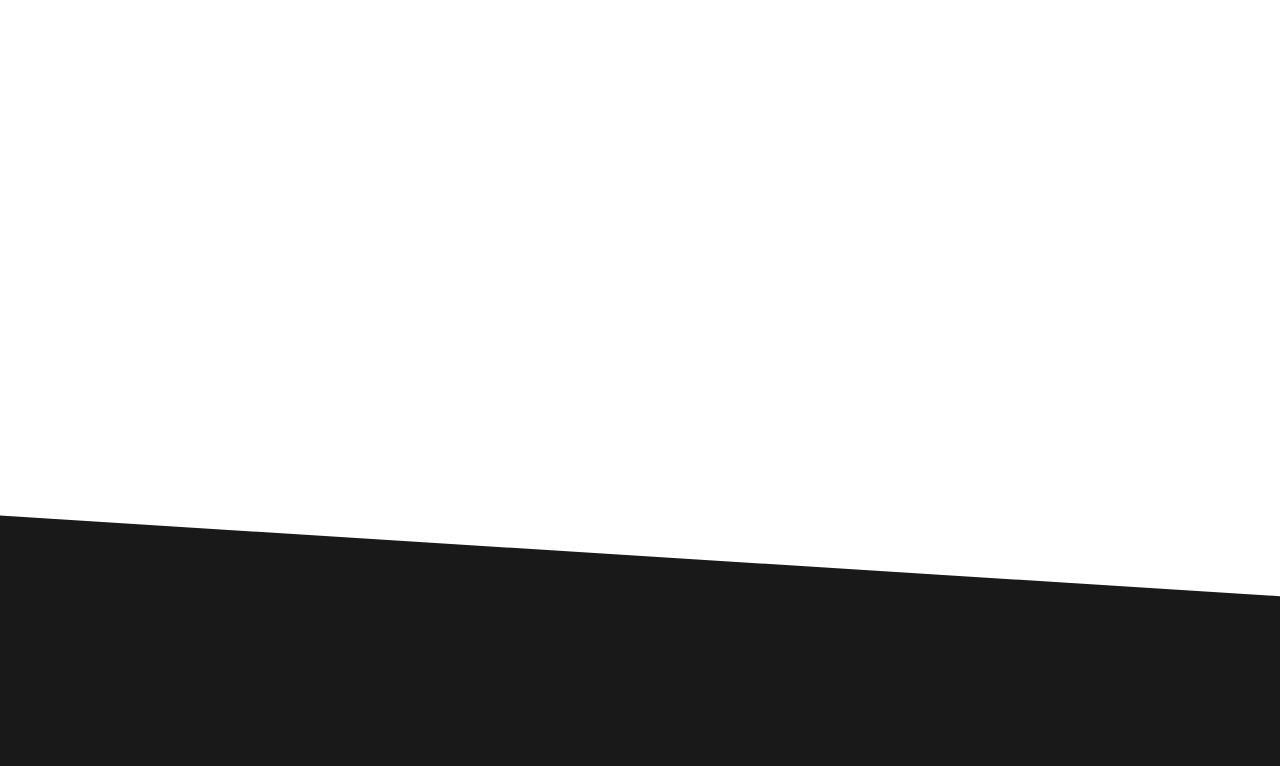
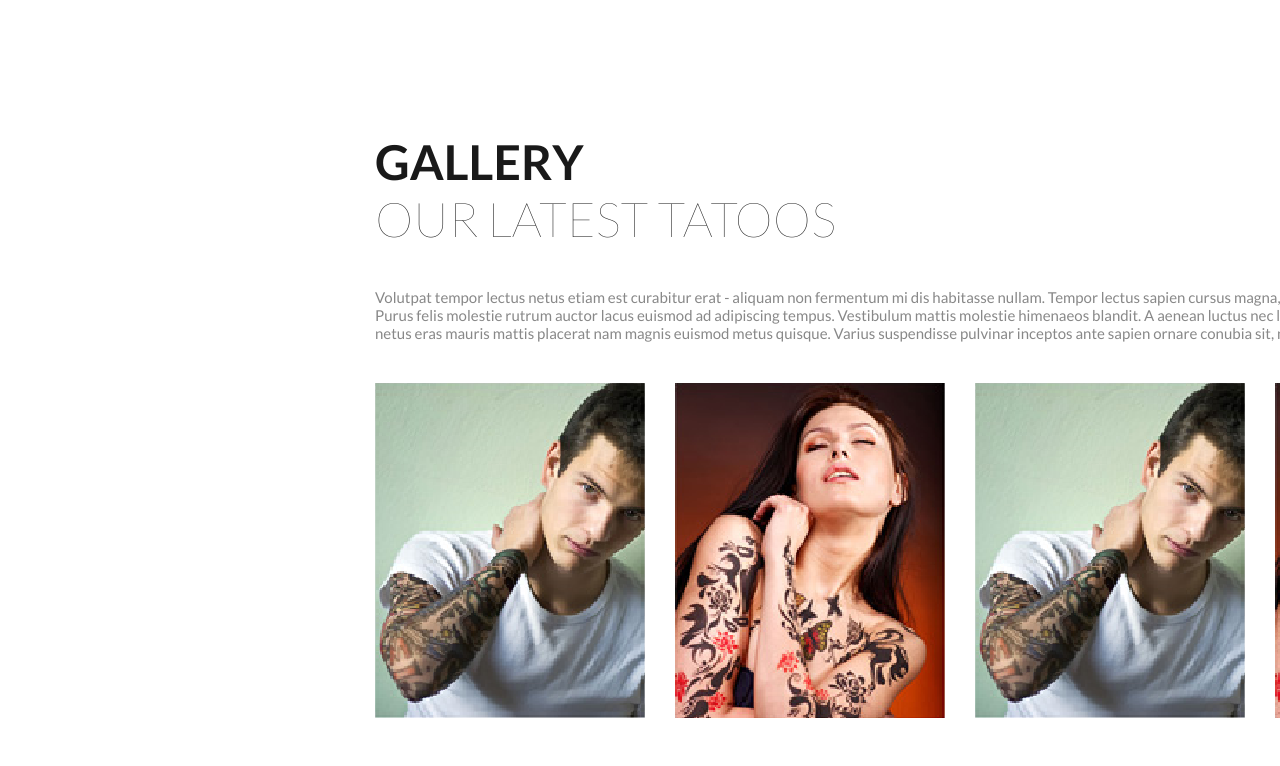
Before and after one commit to Sergey-B1/s-balabanchik.ru, a plain HTML site: page index.html in a window 1280 px wide. Shown: the part 2940-3706 px from the top of the page. Drawn offline with Linux system fonts and the light colour scheme.

Commit message:
28 april 12:00

```diff
--- a/index.html
+++ b/index.html
@@ -104,8 +104,22 @@ NEVER REGRET A TATOO!</div>
         <div class="img4-block1__Lorraine">Lorraine Ipsum, Plymouth</div>
       </div>
     </section>
+<div class="img5-block1__Book-an-Appointment">BOOK AN APPOINTMENT</div>
     <section class="center__block5">
-      <div class="img4-block1__Book-an-Appointment">BOOK AN APPOINTMENT</div>
+      <div class="img5-block1">
+        <div class="img5-block1__gallery"><b>GALLERY</b><br>OUR LATEST TATOOS</div>
+        <div class="img5-block1__p">Volutpat tempor lectus netus etiam est curabitur erat - aliquam non fermentum mi dis habitasse nullam. Tempor lectus sapien cursus magna, mattis elementum magnis adipiscing. Purus felis molestie rutrum auctor lacus euismod ad adipiscing tempus. Vestibulum mattis molestie himenaeos blandit. A aenean luctus nec laoreet hendrerit. Lobortis pharetra duis netus eras mauris mattis placerat nam magnis euismod metus quisque. Varius suspendisse pulvinar inceptos ante sapien ornare conubia sit, nam suscipit quisqu.</div>
+        <div class="img5-block1__img">
+          <div class="img5-block1__img--img img5_img1"><i class="fa fa-search-plus" aria-hidden="true"></i></div>
+          <div class="img5-block1__img--img img5_img2"><i class="fa fa-search-plus" aria-hidden="true"></i></div>
+          <div class="img5-block1__img--img img5_img1"><i class="fa fa-search-plus" aria-hidden="true"></i></div>
+          <div class="img5-block1__img--img img5_img2"><i class="fa fa-search-plus" aria-hidden="true"></i></div>
+          <div class="img5-block1__img--img img5_img1"><i class="fa fa-search-plus" aria-hidden="true"></i></div>
+          <div class="img5-block1__img--img img5_img2"><i class="fa fa-search-plus" aria-hidden="true"></i></div>
+          <div class="img5-block1__img--img img5_img1"><i class="fa fa-search-plus" aria-hidden="true"></i></div>
+          <div class="img5-block1__img--img img5_img2"><i class="fa fa-search-plus" aria-hidden="true"></i></div>
+        </div>
+      </div>
     </section>
     <section class="center__block center__block6"></section>
     <section class="center__block7"></section>
--- a/style.css
+++ b/style.css
@@ -255,7 +255,8 @@ body {
   text-align: center;
   color: #888888
 }
-.img4-block1__Book-an-Appointment {
+/*Testmonials*/
+.img5-block1__Book-an-Appointment {
   margin-left: 1250px;
   margin-top: -50px;
   display: flex;
@@ -268,16 +269,69 @@ body {
   background: #888888;
   color: #fff;
   border: 1px solid #fff;
-  z-index: 1103;
-
-
+  position: relative;
+  z-index: 2000;
 }
-/*Testmonials*/
+/*Gallery*/
 .center__block5 {
+  width: 100%;
+  height: 1300px;
+  display: flex;
+  align-content: center;
+  flex-wrap: nowrap;
   position: relative;
-  height: 690px;
-  z-index: 999;
+  justify-content: center;
+  z-index: 1001;
 }
+.img5-block1 {
+  display: flex;
+  flex-wrap: wrap;
+  align-content: space-between;
+  width: 1170px;
+  height: 970px;
+  margin-top: 190px;
+}
+.img5-block1__gallery {
+  font-size: 48px;
+  font-weight: 200;
+  color: #191919;
+  text-align: left;
+}
+.img5-block1__p {
+  font-size: 15px;
+  color: #888888;
+}
+.img5-block1__img {
+  display: flex;
+  align-content: space-between;
+  justify-content: space-between;
+  flex-wrap: wrap;
+  width: 1170px;
+  height: 720px;
+}
+.img5-block1__img--img {
+  display: inline-block;
+  width: 270px;
+  height: 335px;
+}
+.img5_img1 {
+  background: url("gallery_img1.png");
+}
+.img5_img2 {
+  background: url("gallery_img2.png");
+}
+.img5-block1__img--img>i {
+  visibility: hidden;
+}
+.img5-block1__img--img:hover {
+  display: block;
+  opacity: 0.8;
+}
+.img5-block1__img--img>i:hover {
+  visibility: visible;
+  display: block;
+}
+/*Gallery*/
 .center__block6 {
   position: relative;
   height: 350px;
```
Also changed, not shown: gallery_img1.png (added), gallery_img2.png (added), gallery_img3.png (added).
